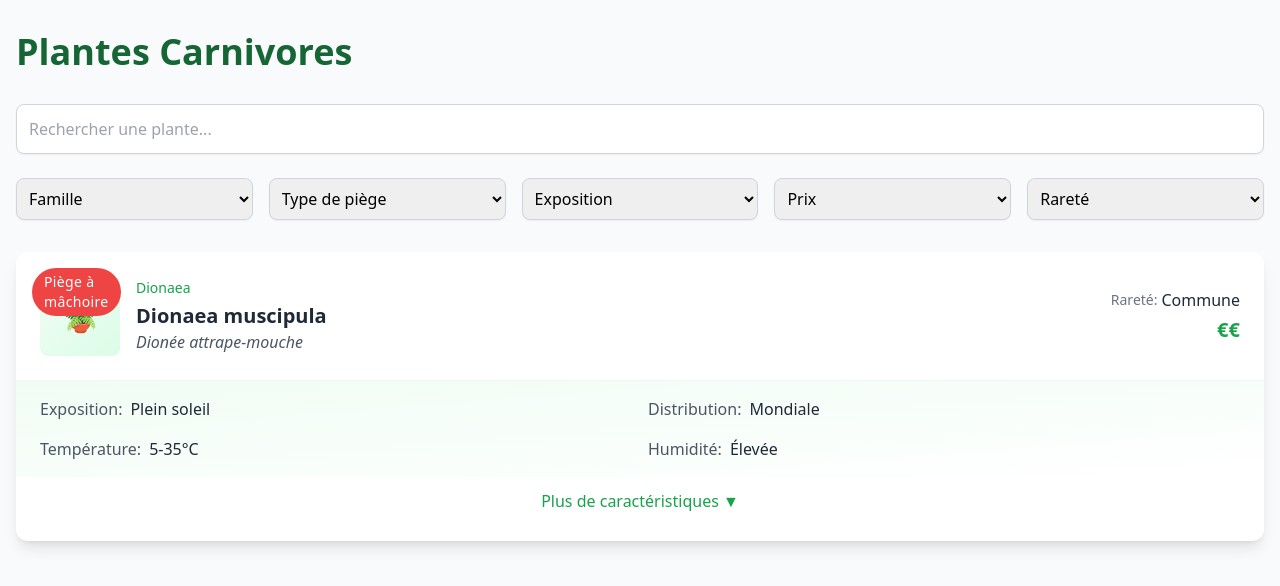
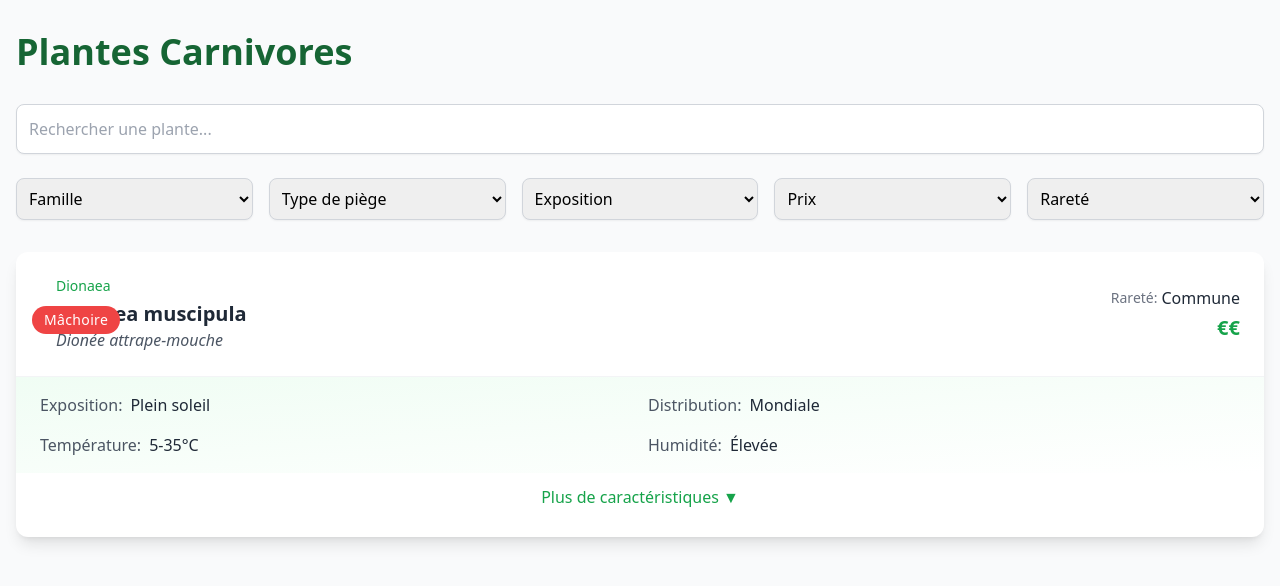
Before and after one commit to wldlsmttn/carnivores, a plain HTML site: page index.html in a window 1280 px wide. Drawn offline with Linux system fonts and the light colour scheme.

Commit message:
Update design fiche

```diff
--- a/index.html
+++ b/index.html
@@ -79,11 +79,8 @@
                         <div class="relative">
                             <div class="absolute -top-2 -left-2">
                                 <div class="bg-red-500 text-white text-sm px-3 py-1 rounded-full font-medium tracking-wide">
-                                    Piège à mâchoire
+                                    Mâchoire
                                 </div>
-                            </div>
-                            <div class="w-20 h-20 bg-gradient-to-br from-green-50 to-green-100 rounded-lg flex items-center justify-center">
-                                <span class="text-3xl">🪴</span>
                             </div>
                         </div>
                         <div>
```
